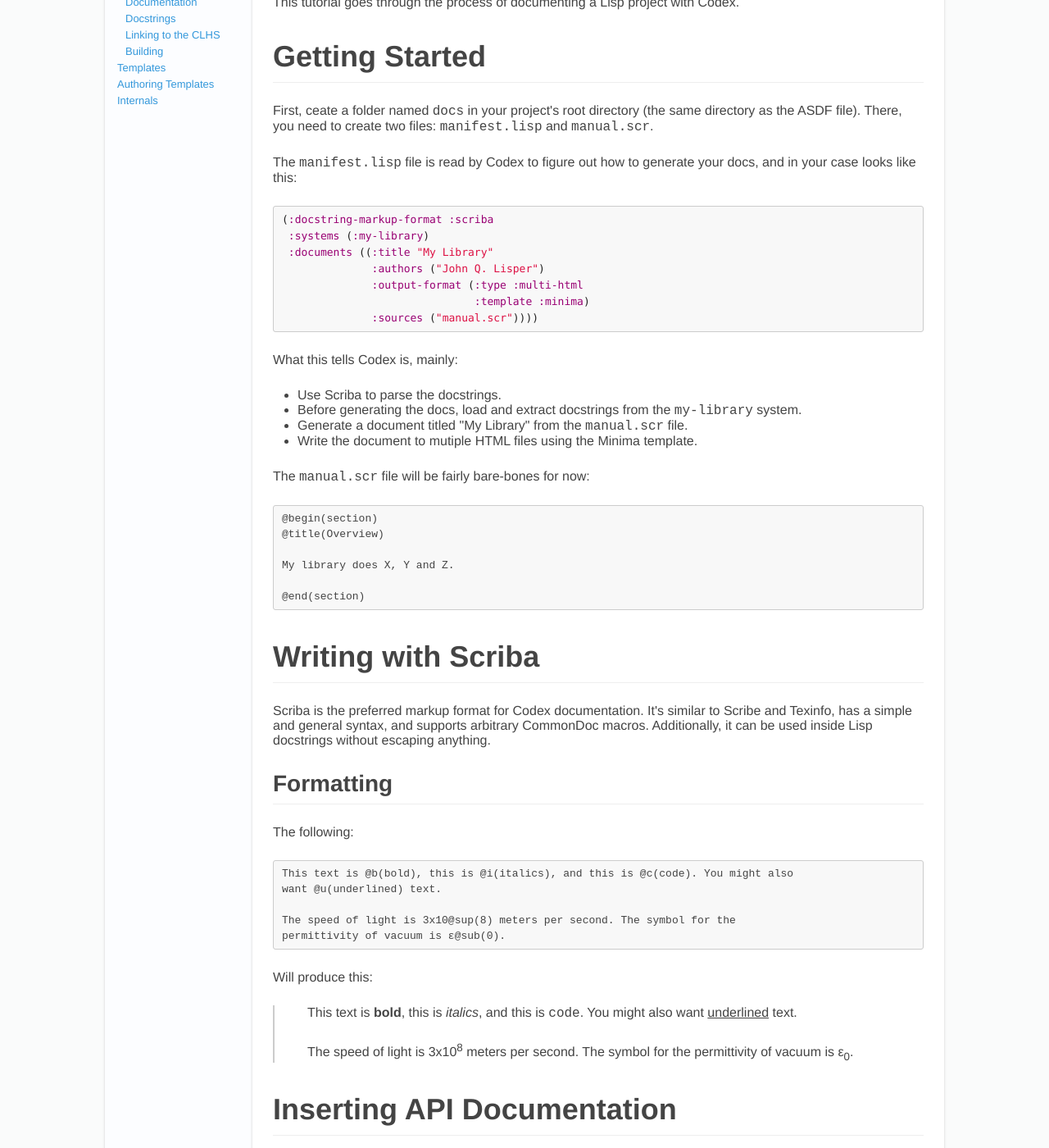
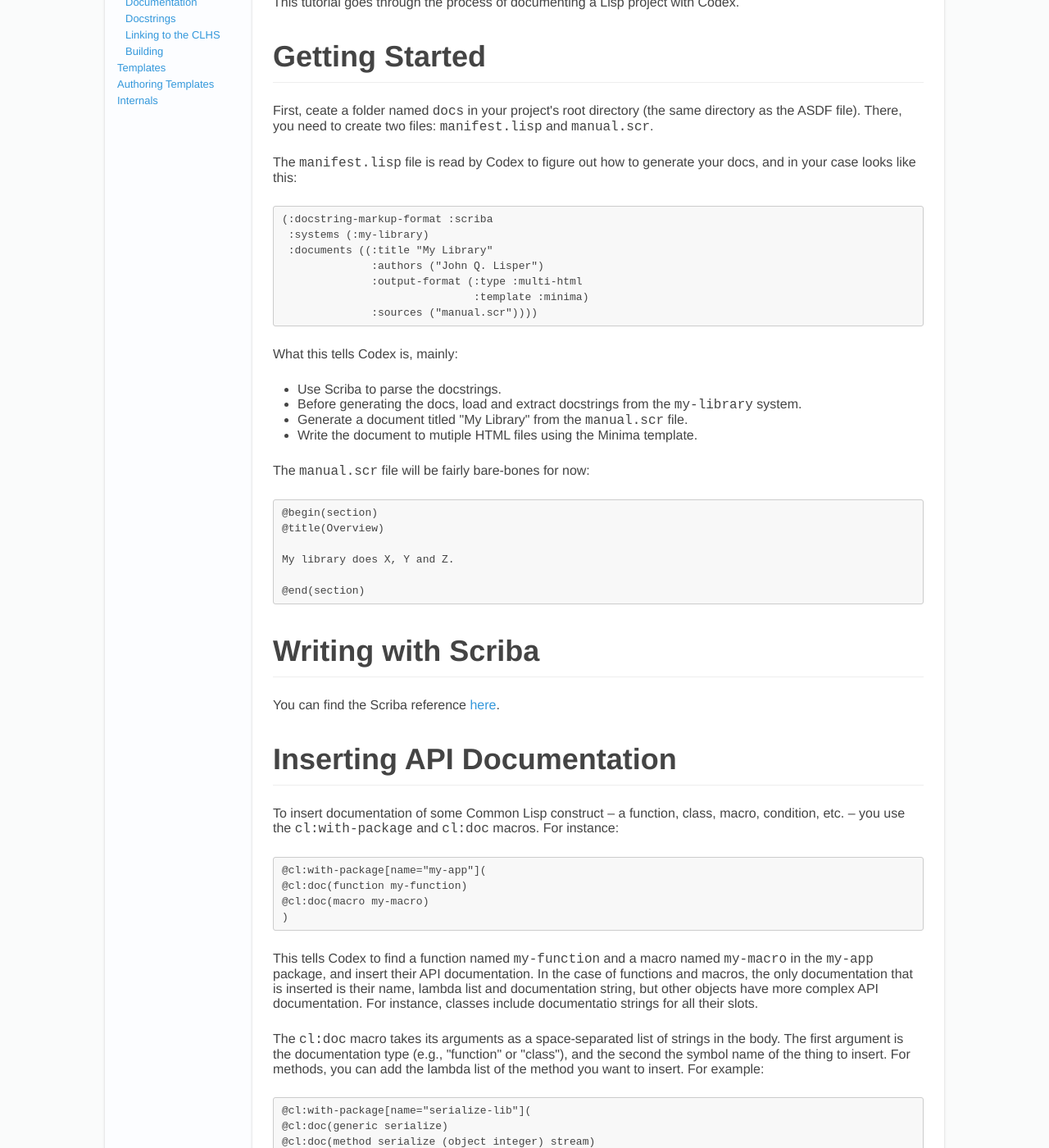
Before and after one commit to CommonDoc/commondoc.github.io, a Jekyll site: the page codex/docs/tutorial.html, which Jekyll copies as it is, in a window 1280 px wide and 1400 px high, scrolled down 244 px. Shown: the whole window at 82% size. Built offline with Jekyll 4.4.1, drawn with Linux system fonts in a browser that asks for light colours; some of the changed text lies outside the part shown.

Commit message:
Update Codex docs

```diff
--- a/codex/docs/authoring-templates.html
+++ b/codex/docs/authoring-templates.html
@@ -41,7 +41,7 @@
   <h1 class="doc-title">Codex</h1>
   <article id="article" data-section="authoring-templates">
     <aside>
-      <ol class="toc"><li><a href="overview.html" data-node="overview">Overview</a></li><li><a href="tutorial.html" data-node="tutorial">Tutorial</a><ol><li><a href="tutorial.html#getting-started" data-node="getting-started">Getting Started</a></li><li><a href="tutorial.html#writing-with-scriba" data-node="writing-with-scriba">Writing with Scriba</a><ol><li><a href="tutorial.html#formatting" data-node="formatting">Formatting</a></li></ol></li><li><a href="tutorial.html#inserting-api-documentation" data-node="inserting-api-documentation">Inserting API Documentation</a></li><li><a href="tutorial.html#docstrings" data-node="docstrings">Docstrings</a></li><li><a href="tutorial.html#linking-to-the-clhs" data-node="linking-to-the-clhs">Linking to the CLHS</a></li><li><a href="tutorial.html#building" data-node="building">Building</a></li></ol></li><li><a href="templates.html" data-node="templates">Templates</a><ol><li><a href="templates.html#minima" data-node="minima">Minima</a></li><li><a href="templates.html#gamma" data-node="gamma">Gamma</a></li></ol></li><li><a href="authoring-templates.html" data-node="authoring-templates">Authoring Templates</a><ol><li><a href="authoring-templates.html#html-classes" data-node="html-classes">HTML Classes</a></li></ol></li><li><a href="internals.html" data-node="internals">Internals</a><ol><li><a href="manifest.html" data-node="manifest">Manifest</a></li><li><a href="errors.html" data-node="errors">Errors</a></li></ol></li></ol>
+      <ol class="toc"><li><a href="overview.html" data-node="overview">Overview</a></li><li><a href="tutorial.html" data-node="tutorial">Tutorial</a><ol><li><a href="tutorial.html#getting-started" data-node="getting-started">Getting Started</a></li><li><a href="tutorial.html#writing-with-scriba" data-node="writing-with-scriba">Writing with Scriba</a></li><li><a href="tutorial.html#inserting-api-documentation" data-node="inserting-api-documentation">Inserting API Documentation</a></li><li><a href="tutorial.html#docstrings" data-node="docstrings">Docstrings</a></li><li><a href="tutorial.html#linking-to-the-clhs" data-node="linking-to-the-clhs">Linking to the CLHS</a></li><li><a href="tutorial.html#building" data-node="building">Building</a></li></ol></li><li><a href="templates.html" data-node="templates">Templates</a><ol><li><a href="templates.html#minima" data-node="minima">Minima</a></li><li><a href="templates.html#gamma" data-node="gamma">Gamma</a></li></ol></li><li><a href="authoring-templates.html" data-node="authoring-templates">Authoring Templates</a><ol><li><a href="authoring-templates.html#html-classes" data-node="html-classes">HTML Classes</a></li></ol></li><li><a href="internals.html" data-node="internals">Internals</a><ol><li><a href="manifest.html" data-node="manifest">Manifest</a></li><li><a href="errors.html" data-node="errors">Errors</a></li></ol></li></ol>
     </aside>
     <main class="codex-section">
       <header>
--- a/codex/docs/overview.html
+++ b/codex/docs/overview.html
@@ -41,7 +41,7 @@
   <h1 class="doc-title">Codex</h1>
   <article id="article" data-section="overview">
     <aside>
-      <ol class="toc"><li><a href="overview.html" data-node="overview">Overview</a></li><li><a href="tutorial.html" data-node="tutorial">Tutorial</a><ol><li><a href="getting-started.html" data-node="getting-started">Getting Started</a></li><li><a href="writing-with-scriba.html" data-node="writing-with-scriba">Writing with Scriba</a><ol><li><a href="formatting.html" data-node="formatting">Formatting</a></li></ol></li><li><a href="inserting-api-documentation.html" data-node="inserting-api-documentation">Inserting API Documentation</a></li><li><a href="docstrings.html" data-node="docstrings">Docstrings</a></li><li><a href="linking-to-the-clhs.html" data-node="linking-to-the-clhs">Linking to the CLHS</a></li><li><a href="building.html" data-node="building">Building</a></li></ol></li><li><a href="templates.html" data-node="templates">Templates</a><ol><li><a href="minima.html" data-node="minima">Minima</a></li><li><a href="gamma.html" data-node="gamma">Gamma</a></li></ol></li><li><a href="authoring-templates.html" data-node="authoring-templates">Authoring Templates</a><ol><li><a href="html-classes.html" data-node="html-classes">HTML Classes</a></li></ol></li><li><a href="internals.html" data-node="internals">Internals</a><ol><li><a href="manifest.html" data-node="manifest">Manifest</a></li><li><a href="errors.html" data-node="errors">Errors</a></li></ol></li></ol>
+      <ol class="toc"><li><a href="overview.html" data-node="overview">Overview</a></li><li><a href="tutorial.html" data-node="tutorial">Tutorial</a><ol><li><a href="getting-started.html" data-node="getting-started">Getting Started</a></li><li><a href="writing-with-scriba.html" data-node="writing-with-scriba">Writing with Scriba</a></li><li><a href="inserting-api-documentation.html" data-node="inserting-api-documentation">Inserting API Documentation</a></li><li><a href="docstrings.html" data-node="docstrings">Docstrings</a></li><li><a href="linking-to-the-clhs.html" data-node="linking-to-the-clhs">Linking to the CLHS</a></li><li><a href="building.html" data-node="building">Building</a></li></ol></li><li><a href="templates.html" data-node="templates">Templates</a><ol><li><a href="minima.html" data-node="minima">Minima</a></li><li><a href="gamma.html" data-node="gamma">Gamma</a></li></ol></li><li><a href="authoring-templates.html" data-node="authoring-templates">Authoring Templates</a><ol><li><a href="html-classes.html" data-node="html-classes">HTML Classes</a></li></ol></li><li><a href="internals.html" data-node="internals">Internals</a><ol><li><a href="manifest.html" data-node="manifest">Manifest</a></li><li><a href="errors.html" data-node="errors">Errors</a></li></ol></li></ol>
     </aside>
     <main class="codex-section">
       <header>
--- a/codex/docs/templates.html
+++ b/codex/docs/templates.html
@@ -41,7 +41,7 @@
   <h1 class="doc-title">Codex</h1>
   <article id="article" data-section="templates">
     <aside>
-      <ol class="toc"><li><a href="overview.html" data-node="overview">Overview</a></li><li><a href="tutorial.html" data-node="tutorial">Tutorial</a><ol><li><a href="tutorial.html#getting-started" data-node="getting-started">Getting Started</a></li><li><a href="tutorial.html#writing-with-scriba" data-node="writing-with-scriba">Writing with Scriba</a><ol><li><a href="tutorial.html#formatting" data-node="formatting">Formatting</a></li></ol></li><li><a href="tutorial.html#inserting-api-documentation" data-node="inserting-api-documentation">Inserting API Documentation</a></li><li><a href="tutorial.html#docstrings" data-node="docstrings">Docstrings</a></li><li><a href="tutorial.html#linking-to-the-clhs" data-node="linking-to-the-clhs">Linking to the CLHS</a></li><li><a href="tutorial.html#building" data-node="building">Building</a></li></ol></li><li><a href="templates.html" data-node="templates">Templates</a><ol><li><a href="templates.html#minima" data-node="minima">Minima</a></li><li><a href="templates.html#gamma" data-node="gamma">Gamma</a></li></ol></li><li><a href="authoring-templates.html" data-node="authoring-templates">Authoring Templates</a><ol><li><a href="html-classes.html" data-node="html-classes">HTML Classes</a></li></ol></li><li><a href="internals.html" data-node="internals">Internals</a><ol><li><a href="manifest.html" data-node="manifest">Manifest</a></li><li><a href="errors.html" data-node="errors">Errors</a></li></ol></li></ol>
+      <ol class="toc"><li><a href="overview.html" data-node="overview">Overview</a></li><li><a href="tutorial.html" data-node="tutorial">Tutorial</a><ol><li><a href="tutorial.html#getting-started" data-node="getting-started">Getting Started</a></li><li><a href="tutorial.html#writing-with-scriba" data-node="writing-with-scriba">Writing with Scriba</a></li><li><a href="tutorial.html#inserting-api-documentation" data-node="inserting-api-documentation">Inserting API Documentation</a></li><li><a href="tutorial.html#docstrings" data-node="docstrings">Docstrings</a></li><li><a href="tutorial.html#linking-to-the-clhs" data-node="linking-to-the-clhs">Linking to the CLHS</a></li><li><a href="tutorial.html#building" data-node="building">Building</a></li></ol></li><li><a href="templates.html" data-node="templates">Templates</a><ol><li><a href="templates.html#minima" data-node="minima">Minima</a></li><li><a href="templates.html#gamma" data-node="gamma">Gamma</a></li></ol></li><li><a href="authoring-templates.html" data-node="authoring-templates">Authoring Templates</a><ol><li><a href="html-classes.html" data-node="html-classes">HTML Classes</a></li></ol></li><li><a href="internals.html" data-node="internals">Internals</a><ol><li><a href="manifest.html" data-node="manifest">Manifest</a></li><li><a href="errors.html" data-node="errors">Errors</a></li></ol></li></ol>
     </aside>
     <main class="codex-section">
       <header>
--- a/codex/docs/tutorial.html
+++ b/codex/docs/tutorial.html
@@ -41,7 +41,7 @@
   <h1 class="doc-title">Codex</h1>
   <article id="article" data-section="tutorial">
     <aside>
-      <ol class="toc"><li><a href="overview.html" data-node="overview">Overview</a></li><li><a href="tutorial.html" data-node="tutorial">Tutorial</a><ol><li><a href="tutorial.html#getting-started" data-node="getting-started">Getting Started</a></li><li><a href="tutorial.html#writing-with-scriba" data-node="writing-with-scriba">Writing with Scriba</a><ol><li><a href="tutorial.html#formatting" data-node="formatting">Formatting</a></li></ol></li><li><a href="tutorial.html#inserting-api-documentation" data-node="inserting-api-documentation">Inserting API Documentation</a></li><li><a href="tutorial.html#docstrings" data-node="docstrings">Docstrings</a></li><li><a href="tutorial.html#linking-to-the-clhs" data-node="linking-to-the-clhs">Linking to the CLHS</a></li><li><a href="tutorial.html#building" data-node="building">Building</a></li></ol></li><li><a href="templates.html" data-node="templates">Templates</a><ol><li><a href="minima.html" data-node="minima">Minima</a></li><li><a href="gamma.html" data-node="gamma">Gamma</a></li></ol></li><li><a href="authoring-templates.html" data-node="authoring-templates">Authoring Templates</a><ol><li><a href="html-classes.html" data-node="html-classes">HTML Classes</a></li></ol></li><li><a href="internals.html" data-node="internals">Internals</a><ol><li><a href="manifest.html" data-node="manifest">Manifest</a></li><li><a href="errors.html" data-node="errors">Errors</a></li></ol></li></ol>
+      <ol class="toc"><li><a href="overview.html" data-node="overview">Overview</a></li><li><a href="tutorial.html" data-node="tutorial">Tutorial</a><ol><li><a href="tutorial.html#getting-started" data-node="getting-started">Getting Started</a></li><li><a href="tutorial.html#writing-with-scriba" data-node="writing-with-scriba">Writing with Scriba</a></li><li><a href="tutorial.html#inserting-api-documentation" data-node="inserting-api-documentation">Inserting API Documentation</a></li><li><a href="tutorial.html#docstrings" data-node="docstrings">Docstrings</a></li><li><a href="tutorial.html#linking-to-the-clhs" data-node="linking-to-the-clhs">Linking to the CLHS</a></li><li><a href="tutorial.html#building" data-node="building">Building</a></li></ol></li><li><a href="templates.html" data-node="templates">Templates</a><ol><li><a href="minima.html" data-node="minima">Minima</a></li><li><a href="gamma.html" data-node="gamma">Gamma</a></li></ol></li><li><a href="authoring-templates.html" data-node="authoring-templates">Authoring Templates</a><ol><li><a href="html-classes.html" data-node="html-classes">HTML Classes</a></li></ol></li><li><a href="internals.html" data-node="internals">Internals</a><ol><li><a href="manifest.html" data-node="manifest">Manifest</a></li><li><a href="errors.html" data-node="errors">Errors</a></li></ol></li></ol>
     </aside>
     <main class="codex-section">
       <header>
@@ -51,7 +51,7 @@
         <p>This tutorial goes through the process of documenting a Lisp project with Codex.</p><h1 id="getting-started">Getting Started</h1><p>First, ceate a folder named <code>docs</code> in your project's root directory (the same
 directory as the ASDF file). There, you need to create two files:
 <code>manifest.lisp</code> and <code>manual.scr</code>.</p><p>The <code>manifest.lisp</code> file is read by Codex to figure out how to generate your
-docs, and in your case looks like this:</p><pre><code class="lisp">(:docstring-markup-format :scriba
+docs, and in your case looks like this:</p><pre><code html:class="lisp">(:docstring-markup-format :scriba
  :systems (:my-library)
  :documents ((:title &quot;My Library&quot;
               :authors (&quot;John Q. Lisper&quot;)
@@ -59,26 +59,16 @@ docs, and in your case looks like this:</p><pre><code class="lisp">(:docstring-m
                               :template :minima)
               :sources (&quot;manual.scr&quot;))))
 </code></pre><p>What this tells Codex is, mainly:</p><ul><li>Use Scriba to parse the docstrings.</li><li>Before generating the docs, load and extract docstrings from the
-<code>my-library</code> system.</li><li>Generate a document titled &quot;My Library&quot; from the <code>manual.scr</code> file.</li><li>Write the document to mutiple HTML files using the Minima template.</li></ul><p>The <code>manual.scr</code> file will be fairly bare-bones for now:</p><pre><code class="scribe">@begin(section)
+<code>my-library</code> system.</li><li>Generate a document titled &quot;My Library&quot; from the <code>manual.scr</code> file.</li><li>Write the document to mutiple HTML files using the Minima template.</li></ul><p>The <code>manual.scr</code> file will be fairly bare-bones for now:</p><pre><code html:class="scribe">@begin(section)
 @title(Overview)
 
 My library does X, Y and Z.
 
 @end(section)
-</code></pre><h1 id="writing-with-scriba">Writing with Scriba</h1><p>Scriba is the preferred markup format for Codex documentation. It's similar to
-Scribe and Texinfo, has a simple and general syntax, and supports arbitrary
-CommonDoc macros. Additionally, it can be used inside Lisp docstrings without
-escaping anything.</p><h2 id="formatting">Formatting</h2><p>The following:</p><pre><code class="scribe">This text is @b(bold), this is @i(italics), and this is @c(code). You might also
-want @u(underlined) text.
-
-The speed of light is 3x10@sup(8) meters per second. The symbol for the
-permittivity of vacuum is ε@sub(0).
-</code></pre><p>Will produce this:</p><blockquote><p>This text is <b>bold</b>, this is <i>italics</i>, and this is <code>code</code>. You might also
-want <u>underlined</u> text.</p><p>The speed of light is 3x10<sup>8</sup> meters per second. The symbol for the
-permittivity of vacuum is ε<sub>0</sub>.
-</p></blockquote><h1 id="inserting-api-documentation">Inserting API Documentation</h1><p>To insert documentation of some Common Lisp construct – a function,
+</code></pre><h1 id="writing-with-scriba">Writing with Scriba</h1><p>You can find the Scriba reference
+<a href="http://commondoc.github.io/scriba/docs/reference.html">here</a>.</p><h1 id="inserting-api-documentation">Inserting API Documentation</h1><p>To insert documentation of some Common Lisp construct – a function,
 class, macro, condition, etc. – you use the <code>cl:with-package</code> and
-<code>cl:doc</code> macros. For instance:</p><pre><code class="scriba">@cl:with-package[name=&quot;my-app&quot;](
+<code>cl:doc</code> macros. For instance:</p><pre><code html:class="scriba">@cl:with-package[name=&quot;my-app&quot;](
 @cl:doc(function my-function)
 @cl:doc(macro my-macro)
 )
@@ -90,7 +80,7 @@ complex API documentation. For instance, classes include documentatio strings
 for all their slots.</p><p>The <code>cl:doc</code> macro takes its arguments as a space-separated list of strings in
 the body. The first argument is the documentation type (e.g., &quot;function&quot; or
 &quot;class&quot;), and the second the symbol name of the thing to insert. For methods,
-you can add the lambda list of the method you want to insert. For example:</p><pre><code class="scriba">@cl:with-package[name=&quot;serialize-lib&quot;](
+you can add the lambda list of the method you want to insert. For example:</p><pre><code html:class="scriba">@cl:with-package[name=&quot;serialize-lib&quot;](
 @cl:doc(generic serialize)
 @cl:doc(method serialize (object integer) stream)
 @cl:doc(method serialize (object float) stream)
@@ -99,7 +89,7 @@ you can add the lambda list of the method you want to insert. For example:</p><p
 </code></pre><p>Belows is the full list of API documentation types:</p><ul><li><code>function</code></li><li><code>macro</code></li><li><code>generic</code></li><li><code>method</code></li><li><code>variable</code></li><li><code>struct</code></li><li><code>class</code></li><li><code>condition</code></li><li><code>type</code></li><li><code>cfunction</code></li><li><code>ctype</code></li><li><code>cstruct</code></li><li><code>cunion</code></li><li><code>cenum</code></li><li><code>cbitfield</code></li></ul><p>The documentation types prefixed with a 'c' refer to CFFI constructs, i.e.,
 <code>cfunction</code> refers to a C function declared with CFFI's <code>defcfun</code> macro.</p><h1 id="docstrings">Docstrings</h1><p>Codex parses documentation strings using the format you specify in the manifest
 with the <code>:docstring-markup-format</code> option. In this case, we've chosen Scriba,
-which means we can insert Scriba markup in docstrings. For example:</p><pre><code class="lisp">(defun download-website-text (url)
+which means we can insert Scriba markup in docstrings. For example:</p><pre><code html:class="lisp">(defun download-website-text (url)
   &quot;Downloads @cl:param(url) and strips all HTML tags.&quot;
   ...)
 
@@ -110,7 +100,7 @@ which means we can insert Scriba markup in docstrings. For example:</p><pre><cod
          :documentation &quot;All instances @b(must) initialize cost to a floating
          point value.&quot;)))
 </code></pre><h1 id="linking-to-the-clhs">Linking to the CLHS</h1><p>You can use the <code>cl:spec</code> macro to link to a part of the Common Lisp
-HyperSpec.</p><p>For example, the following:</p><pre><code class="lisp">@cl:spec(call-next-method)
+HyperSpec.</p><p>For example, the following:</p><pre><code html:class="lisp">@cl:spec(call-next-method)
 @cl:spec(complex)
 </code></pre><p>will produce links to <a href="http://l1sp.org/cl/call-next-method"><code>call-next-method</code></a> and <a href="http://l1sp.org/cl/complex"><code>complex</code></a>.</p><h1 id="building">Building</h1><p>Finally, run <code>(codex:document :my-system)</code>. You'll see some compilation output
 and a lot of lines with &quot;Inserting documentation for...&quot;. When that's done, you
```
Also changed, not shown: codex/docs/internals.html (+1 -1 lines).
